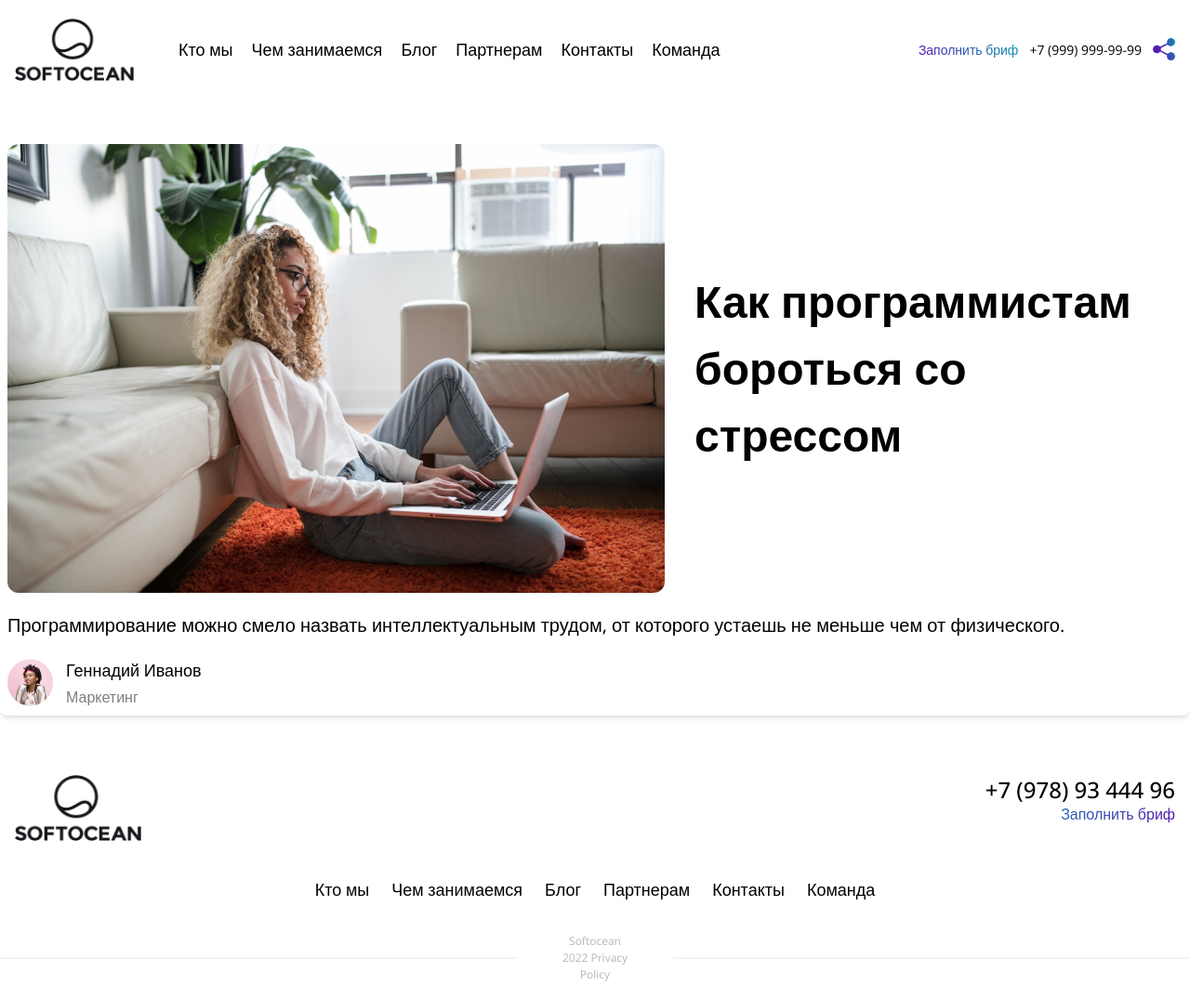
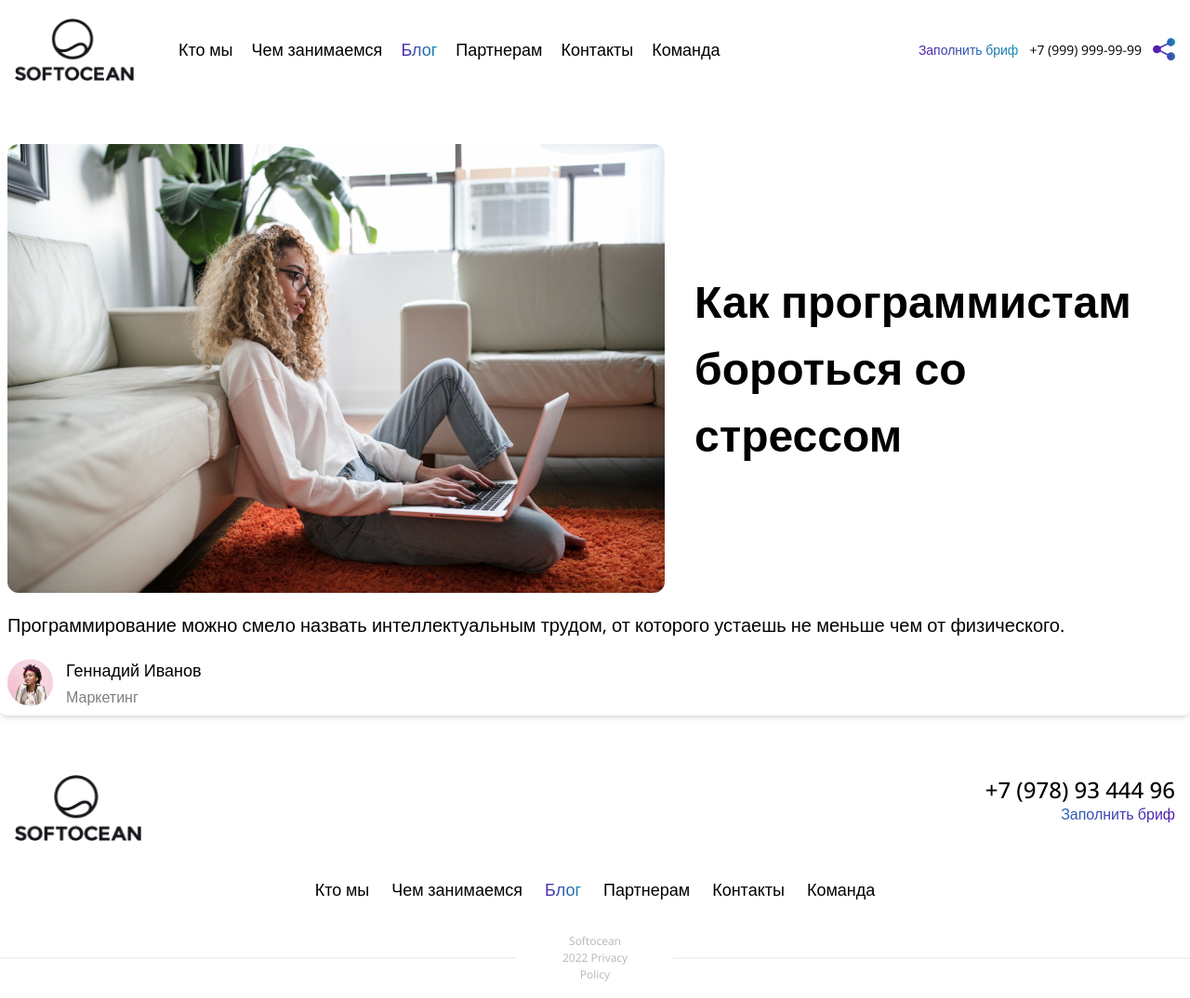
Before and after one commit to Softocean/softocean_landing, a Next.js app: page /blog/1 in a window 1280 px wide. Shown: the whole page at 93% size. Built offline with nearby package versions, Linux system fonts and the light colour scheme.

Commit message:
fix: add data navLinks

```diff
--- a/src/components/footer/index.tsx
+++ b/src/components/footer/index.tsx
@@ -3,6 +3,7 @@ import React from 'react';
 import Image from 'next/image';
 import Link from 'next/link';
 import { usePathname } from 'next/navigation';
+import { navLinks } from '@/data/nav-links';
 import logo from '../../../assets/logo-footer.png';
 import { NavLink } from '../nav-link';
 
@@ -36,60 +37,20 @@ function Footer() {
         </div>
       </div>
       <div className="mx-auto mt-10 flex w-full flex-col items-center justify-center gap-x-6 md:flex-row">
+      {navLinks.map((item) => {
+          return (
             <NavLink
-          href={'/about'}
+            key={item.id}
+            href={item.link}
             styles={
-            pathname === '/about'
+              pathname.includes(item.link)
                 ? 'bg-gradient-main from-deep-sky-blue to-rebecca-purple bg-clip-text text-transparent'
                 : ''
             }>
-          Кто мы
+            {item.title}
           </NavLink>
-        <NavLink
-          href={'/what-we-do'}
-          styles={
-            pathname === '/what-we-do'
-              ? 'bg-gradient-main from-deep-sky-blue to-rebecca-purple bg-clip-text text-transparent'
-              : ''
-          }>
-          Чем занимаемся
-        </NavLink>
-        <NavLink
-          href={'/blog'}
-          styles={
-            pathname === '/blog'
-              ? 'bg-gradient-main from-deep-sky-blue to-rebecca-purple bg-clip-text text-transparent'
-              : ''
-          }>
-          Блог
-        </NavLink>
-        <NavLink
-          href={'/partners'}
-          styles={
-            pathname.includes('/partners')
-              ? 'bg-gradient-main from-deep-sky-blue to-rebecca-purple bg-clip-text text-transparent'
-              : ''
-          }>
-          Партнерам
-        </NavLink>
-        <NavLink
-          href={'/contacts'}
-          styles={
-            pathname === '/contacts'
-              ? 'bg-gradient-main from-deep-sky-blue to-rebecca-purple bg-clip-text text-transparent'
-              : ''
-          }>
-          Контакты
-        </NavLink>
-        <NavLink
-          href={'/team'}
-          styles={
-            pathname === '/team'
-              ? 'bg-gradient-main from-deep-sky-blue to-rebecca-purple bg-clip-text text-transparent'
-              : ''
-          }>
-          Команда
-        </NavLink>
+          )
+        })}
       </div>
       <div className="mt-[35px] flex w-full flex-row items-center justify-center gap-[45px]">
         <div className="w-full border-b-2 border-b-[#E5E5E580] duration-300 ease-in hover:border-black" />
--- a/src/components/header/Header.tsx
+++ b/src/components/header/Header.tsx
@@ -1,8 +1,9 @@
 'use client';
 import { useState } from 'react';
-import { usePathname } from 'next/navigation';
 import Image from 'next/image';
 import Link from 'next/link';
+import { usePathname } from 'next/navigation';
+import { navLinks } from '@/data/nav-links';
 import logo from '../../../assets/logo-footer.png';
 import { NavLink } from '../nav-link';
 
@@ -25,76 +26,23 @@ export default function Header() {
             className="w-20 duration-300 ease-in hover:opacity-50 lg:w-32"
           />
         </Link>
-
         <ul className="hidden justify-between gap-x-5 p-0 md:flex">
-          <li className="list-none">
+          {navLinks.map((item) => {
+            return (
+              <li key={item.id} className="list-none">
               <NavLink
-              href="/about"
+                href={item.link}
                 styles={
-                pathname === '/about'
+                  pathname.includes(item.link)
                     ? 'bg-gradient-main from-deep-sky-blue to-rebecca-purple bg-clip-text text-transparent'
                     : ''
                 }>
-              Кто мы
+               {item.title}
               </NavLink>
             </li>
-          <li className="list-none">
-            <NavLink
-              href="/what-we-do"
-              styles={
-                pathname === '/what-we-do'
-                  ? 'bg-gradient-main from-deep-sky-blue to-rebecca-purple bg-clip-text text-transparent'
-                  : ''
-              }>
-              Чем занимаемся
-            </NavLink>
-          </li>
-          <li className="list-none">
-            <NavLink
-              href="/blog"
-              styles={
-                pathname === '/blog'
-                  ? 'bg-gradient-main from-deep-sky-blue to-rebecca-purple bg-clip-text text-transparent'
-                  : ''
-              }>
-              Блог
-            </NavLink>
-          </li>
-          <li className="list-none">
-            <NavLink
-              href="/partners"
-              styles={
-                pathname.includes('/partners')
-                  ? 'bg-gradient-main from-deep-sky-blue to-rebecca-purple bg-clip-text text-transparent'
-                  : ''
-              }>
-              Партнерам
-            </NavLink>
-          </li>
-          <li className="list-none">
-            <NavLink
-              href="/contacts"
-              styles={
-                pathname === '/contacts'
-                  ? 'bg-gradient-main from-deep-sky-blue to-rebecca-purple bg-clip-text text-transparent'
-                  : ''
-              }>
-              Контакты
-            </NavLink>
-          </li>
-          <li className="list-none">
-            <NavLink
-              href="/team"
-              styles={
-                pathname === '/team'
-                  ? 'bg-gradient-main from-deep-sky-blue to-rebecca-purple bg-clip-text text-transparent'
-                  : ''
-              }>
-              Команда
-            </NavLink>
-          </li>
+            )
+          })}
         </ul>
-
         <ul className="ml-auto hidden gap-3 p-0 lg:flex">
           <li className="list-none text-sm">
             <Link
@@ -131,7 +79,6 @@ export default function Header() {
             </svg>
           </li>
         </ul>
-
         <button
           onClick={toggleMenu}
           className="visible ml-auto block cursor-pointer md:invisible md:hidden">
@@ -150,47 +97,21 @@ export default function Header() {
             />
           </svg>
         </button>
-
         <div
           className={
             isOpened ? 'visible w-full md:flex md:w-auto md:items-center' : 'invisible hidden'
           }
           id="menu">
           <ul className="text-gray-700 pt-4 text-base md:flex md:justify-between md:pt-0">
-            <li>
-              <Link className="hover:text-purple-400 block py-2 md:p-4" href="/about">
-                Кто мы
+            {navLinks.map((item) => {
+              return (
+                <li key={item.id}>
+                <Link className="hover:text-purple-400 block py-2 md:p-4" href={item.link}>
+                  {item.title}
                 </Link>
               </li>
-            <li>
-              <Link className="hover:text-purple-400 block py-2 md:p-4" href="/what-we-do">
-                Чем занимаемся
-              </Link>
-            </li>
-            <li>
-              <Link className="hover:text-purple-400 block py-2 md:p-4" href="/blog">
-                Блог
-              </Link>
-            </li>
-            <li>
-              <Link className="hover:text-purple-400 block py-2 md:p-4" href="/partners">
-                Партнерам
-              </Link>
-            </li>
-            <li>
-              <Link
-                className="hover:text-purple-400 text-purple-500 block py-2 md:p-4"
-                href="/contacts">
-                Контакты
-              </Link>
-            </li>
-            <li>
-              <Link
-                className="hover:text-purple-400 text-purple-500 block py-2 md:p-4"
-                href="/team">
-                Команда
-              </Link>
-            </li>
+              )
+            })}
             <li>
               <Link
                 className="text-purple-400 text-purple-500 block bg-gradient-main from-deep-sky-blue to-rebecca-purple bg-clip-text py-2 text-transparent md:p-4"
--- /dev/null
+++ b/src/data/nav-links.ts
@@ -0,0 +1,38 @@
+export const navLinks = [
+    {
+        id: 1,
+        title: 'Кто мы',
+        link: '/about',
+        isActive: true,
+    },
+    {
+        id: 2,
+        title: 'Чем занимаемся',
+        link: '/what-we-do',
+        isActive: true,
+    },
+    {
+        id: 3,
+        title: 'Блог',
+        link: '/blog',
+        isActive: true,
+    },
+    {
+        id: 4,
+        title: 'Партнерам',
+        link: '/partners',
+        isActive: true,
+    },
+    {
+        id: 5,
+        title: 'Контакты',
+        link: '/contacts',
+        isActive: true,
+    },
+    {
+        id: 6,
+        title: 'Команда',
+        link: '/team',
+        isActive: true,
+    },
+]
```
Lines whose indentation alone changed are shown as unchanged.
